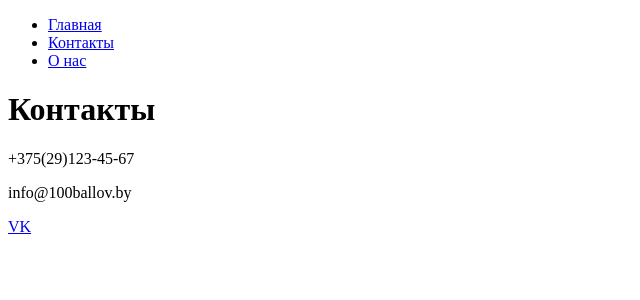
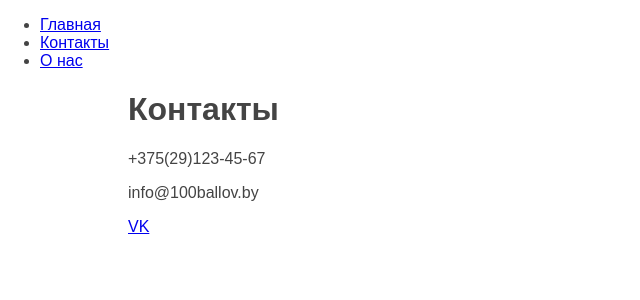
Before and after one commit to 100ballovby/8B_flask_lessons_2022, a Flask app: page /contacts in a window 1280 px wide. Shown: the top 300 px of the page, without its empty margins (0-640 px from the left). Run offline with Flask 2, Linux system fonts and the light colour scheme.

Commit message:
Adding styles 🥺

```diff
--- a/templates/base.html
+++ b/templates/base.html
@@ -7,6 +7,8 @@
     {% else %}  <!-- иначе -->
         <title>Welcome, Flask!</title>  <!-- пишу стандартный текст -->
     {% endif %}
+    <link rel="stylesheet" href="{{ url_for('static',
+            filename='css/main.css') }}">
 </head>
 <body>
 
@@ -16,9 +18,11 @@
     <li><a href="{{ url_for('about_us') }}">О нас</a></li>
 </ul>
 
-{% block content %}
-<!-- сюда подключаются страницы сайта -->
-{% endblock %}
+<div class="container">
+    {% block content %}
+        <!-- сюда подключаются страницы сайта -->
+    {% endblock %}
+</div>
 
 </body>
 </html>
```
